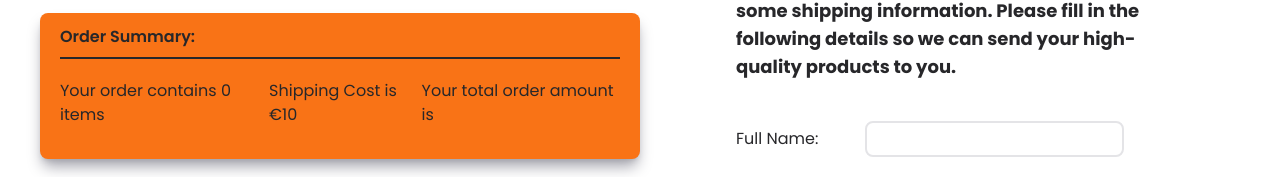
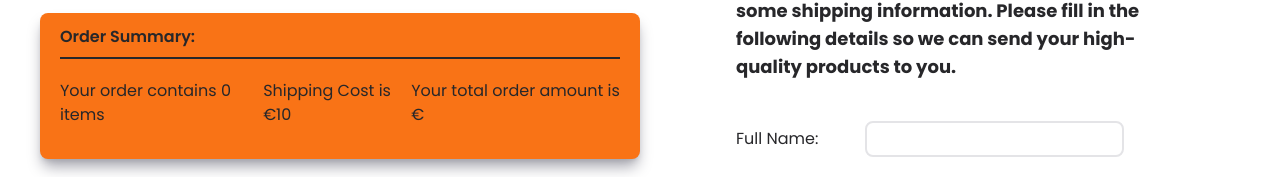
Before and after one commit to zahraRostami1999/shop-app, a React (Vite) app in the folder shop-app/: page /Checkout in a window 1280 px wide. Shown: the part 179-356 px from the top of the page. Built offline with nearby package versions, Linux system fonts and the light colour scheme.

Commit message:
edit checkout Page: add euro sign to display total cost

```diff
--- a/shop-app/src/pages/CheckoutPage.jsx
+++ b/shop-app/src/pages/CheckoutPage.jsx
@@ -21,7 +21,7 @@ function CheckoutPage() {
                 <div className="flex justify-between pt-5">
                   <div>Your order contains {cartItem.length} items</div>
                   <div>Shipping Cost is €10</div>
-                  <div>Your total order amount is {totalPrice}</div>
+                  <div>Your total order amount is €{totalPrice}</div>
                 </div>
               </div>
             </div>
```
